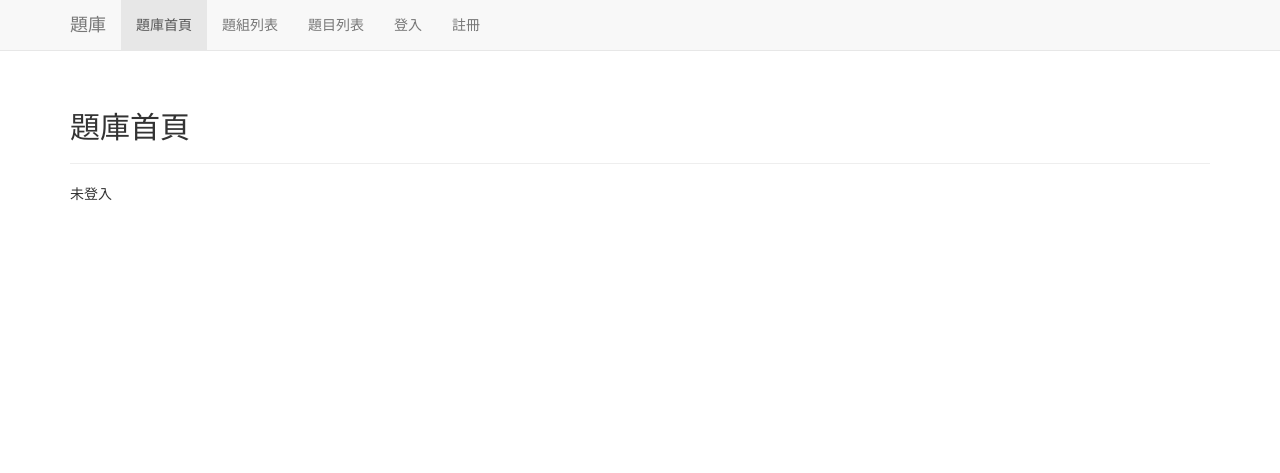
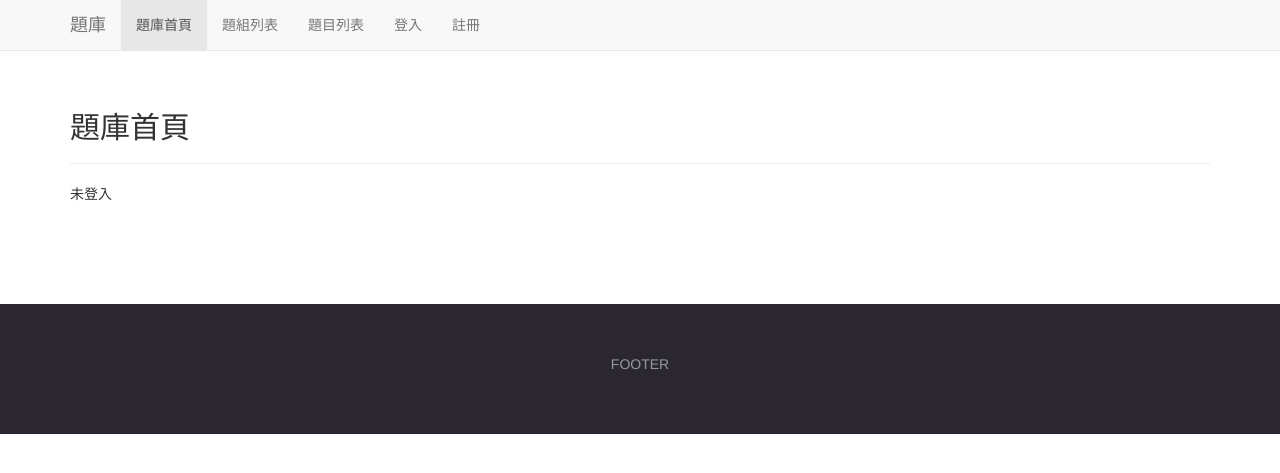
Before and after one commit to chanhanyi0923/problemset, a PHP site: page / in a window 1280 px wide. Shown: the top 473 px of the page. Run offline with PHP 8.4, Linux system fonts and the light colour scheme; some libraries are stand-ins or nearby versions.

Commit message:
add footer

```diff
--- /dev/null
+++ b/footer.php
@@ -0,0 +1,5 @@
+<?php
+require_once("include/config.php");
+
+require_once("views/footer.php");
+?>
--- a/include/config.php
+++ b/include/config.php
@@ -10,6 +10,7 @@ $PRI_EDIT = 1;
 $PRI_NOT_LOG = -1;
 $PRI_LOG = 0;
 
+$MSG_FOOTER = "FOOTER";
 $MSG_DESC = "題目敘述";
 $MSG_ANS = "答案";
 $MSG_SUBMIT_ANS = "提交的答案";
--- a/views/edit_prob_set.php
+++ b/views/edit_prob_set.php
@@ -49,6 +49,7 @@
         </div>
     </div> <!-- end of row -->
     </div> <!-- end of container -->
+    <?php require_once("footer.php"); ?>
     <script src="https://ajax.googleapis.com/ajax/libs/jquery/1.11.1/jquery.min.js"></script>
     <script src="bootstrap/js/bootstrap.min.js"></script>
 </body>
--- a/views/edit_problem.php
+++ b/views/edit_problem.php
@@ -71,6 +71,7 @@
         </div>
     </div> <!-- end of row -->
     </div> <!-- end of container -->
+    <?php require_once("footer.php"); ?>
     <script src="https://ajax.googleapis.com/ajax/libs/jquery/1.11.1/jquery.min.js"></script>
     <script src="bootstrap/js/bootstrap.min.js"></script>
 </body>
--- a/views/error.php
+++ b/views/error.php
@@ -19,6 +19,7 @@
         </div>
     </div> <!-- end of row -->
     </div> <!-- end of container -->
+    <?php require_once("footer.php"); ?>
     <script src="https://ajax.googleapis.com/ajax/libs/jquery/1.11.1/jquery.min.js"></script>
     <script src="bootstrap/js/bootstrap.min.js"></script>
 </body>
--- /dev/null
+++ b/views/footer.php
@@ -0,0 +1,18 @@
+<style>
+    .footer {
+        padding-top: 50px;
+        padding-bottom: 50px;
+        margin-top: 100px;
+        color: #99979c;
+        text-align: center;
+        background-color: #2a2730;
+    }
+    .footer a {
+        color : white;
+    }
+</style>
+<div class = "footer">
+    <div class = "container">
+        <p><?= $MSG_FOOTER ?></p>
+    </div>
+</div>
--- a/views/index.php
+++ b/views/index.php
@@ -31,6 +31,7 @@
         </div>
     </div> <!-- end of row -->
     </div> <!-- end of container -->
+    <?php require_once("footer.php"); ?>
     <script src="https://ajax.googleapis.com/ajax/libs/jquery/1.11.1/jquery.min.js"></script>
     <script src="bootstrap/js/bootstrap.min.js"></script>
 </body>
--- a/views/info.php
+++ b/views/info.php
@@ -19,6 +19,7 @@
         </div>
     </div> <!-- end of row -->
     </div> <!-- end of container -->
+    <?php require_once("footer.php"); ?>
     <script src="https://ajax.googleapis.com/ajax/libs/jquery/1.11.1/jquery.min.js"></script>
     <script src="bootstrap/js/bootstrap.min.js"></script>
 </body>
--- a/views/login.php
+++ b/views/login.php
@@ -39,6 +39,7 @@
         </div>
     </div> <!-- end of row -->
     </div> <!-- end of container -->
+    <?php require_once("footer.php"); ?>
     <script src="https://ajax.googleapis.com/ajax/libs/jquery/1.11.1/jquery.min.js"></script>
     <script src="bootstrap/js/bootstrap.min.js"></script>
 </body>
--- a/views/prob_set.php
+++ b/views/prob_set.php
@@ -55,6 +55,7 @@
     </div>
     </div> <!-- end of row -->
     </div> <!-- end of container -->
+    <?php require_once("footer.php"); ?>
     <script src="https://ajax.googleapis.com/ajax/libs/jquery/1.11.1/jquery.min.js"></script>
     <script src="bootstrap/js/bootstrap.min.js"></script>
 </body>
--- a/views/prob_set_list.php
+++ b/views/prob_set_list.php
@@ -70,6 +70,7 @@
     </nav>
     </div> <!-- end of row -->
     </div> <!-- end of container -->
+    <?php require_once("footer.php"); ?>
     <script src="https://ajax.googleapis.com/ajax/libs/jquery/1.11.1/jquery.min.js"></script>
     <script src="bootstrap/js/bootstrap.min.js"></script>
 </body>
--- a/views/problem.php
+++ b/views/problem.php
@@ -65,6 +65,7 @@
         <?php endif; ?>
     </div> <!-- end of row -->
     </div> <!-- end of container -->
+    <?php require_once("footer.php"); ?>
     <script src="https://ajax.googleapis.com/ajax/libs/jquery/1.11.1/jquery.min.js"></script>
     <script src="bootstrap/js/bootstrap.min.js"></script>
 </body>
--- a/views/problem_list.php
+++ b/views/problem_list.php
@@ -76,6 +76,7 @@
     </nav>
     </div> <!-- end of row -->
     </div> <!-- end of container -->
+    <?php require_once("footer.php"); ?>
     <script src="https://ajax.googleapis.com/ajax/libs/jquery/1.11.1/jquery.min.js"></script>
     <script src="bootstrap/js/bootstrap.min.js"></script>
 </body>
--- a/views/register.php
+++ b/views/register.php
@@ -57,6 +57,7 @@
         </div>
     </div> <!-- end of row -->
     </div> <!-- end of container -->
+    <?php require_once("footer.php"); ?>
     <script src="https://ajax.googleapis.com/ajax/libs/jquery/1.11.1/jquery.min.js"></script>
     <script src="bootstrap/js/bootstrap.min.js"></script>
 </body>
--- a/views/result.php
+++ b/views/result.php
@@ -82,6 +82,7 @@
         </div>
     </div> <!-- end of row -->
     </div> <!-- end of container -->
+    <?php require_once("footer.php"); ?>
     <script src="https://ajax.googleapis.com/ajax/libs/jquery/1.11.1/jquery.min.js"></script>
     <script src="bootstrap/js/bootstrap.min.js"></script>
 </body>
```
